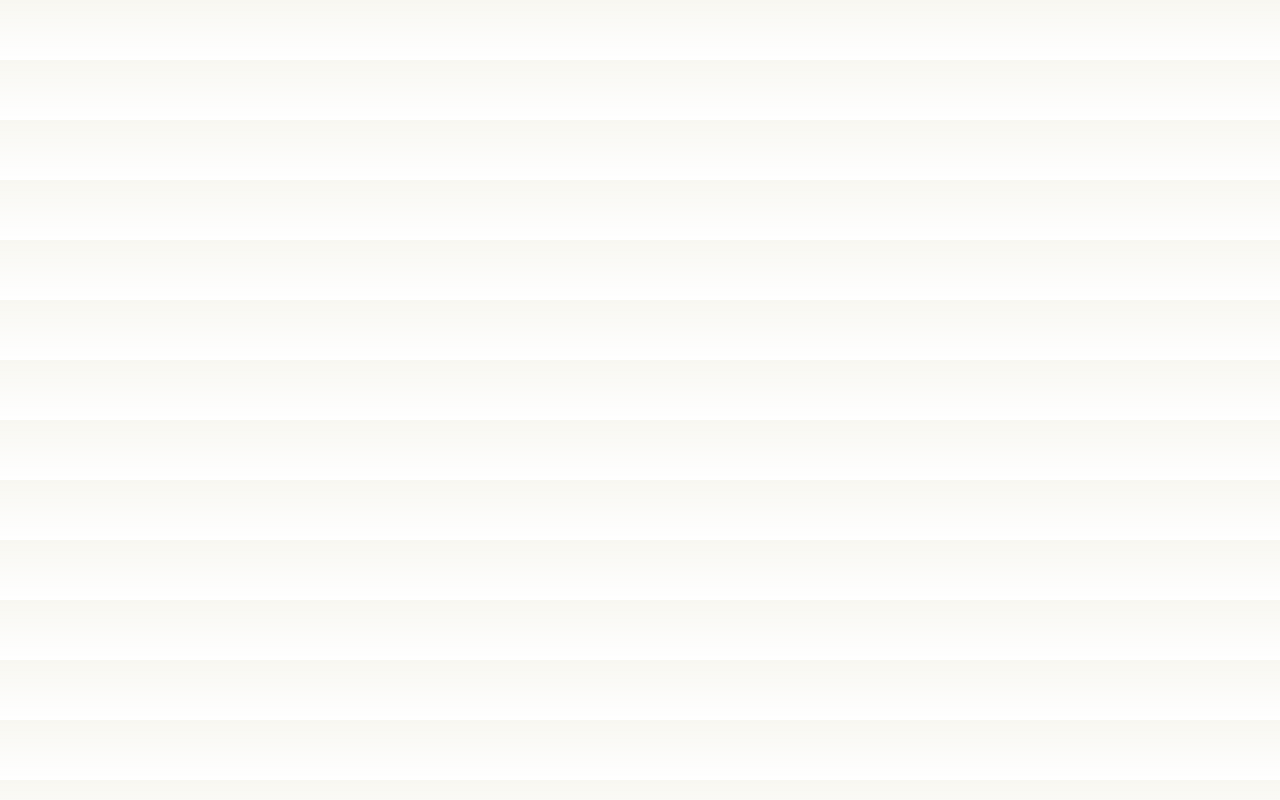
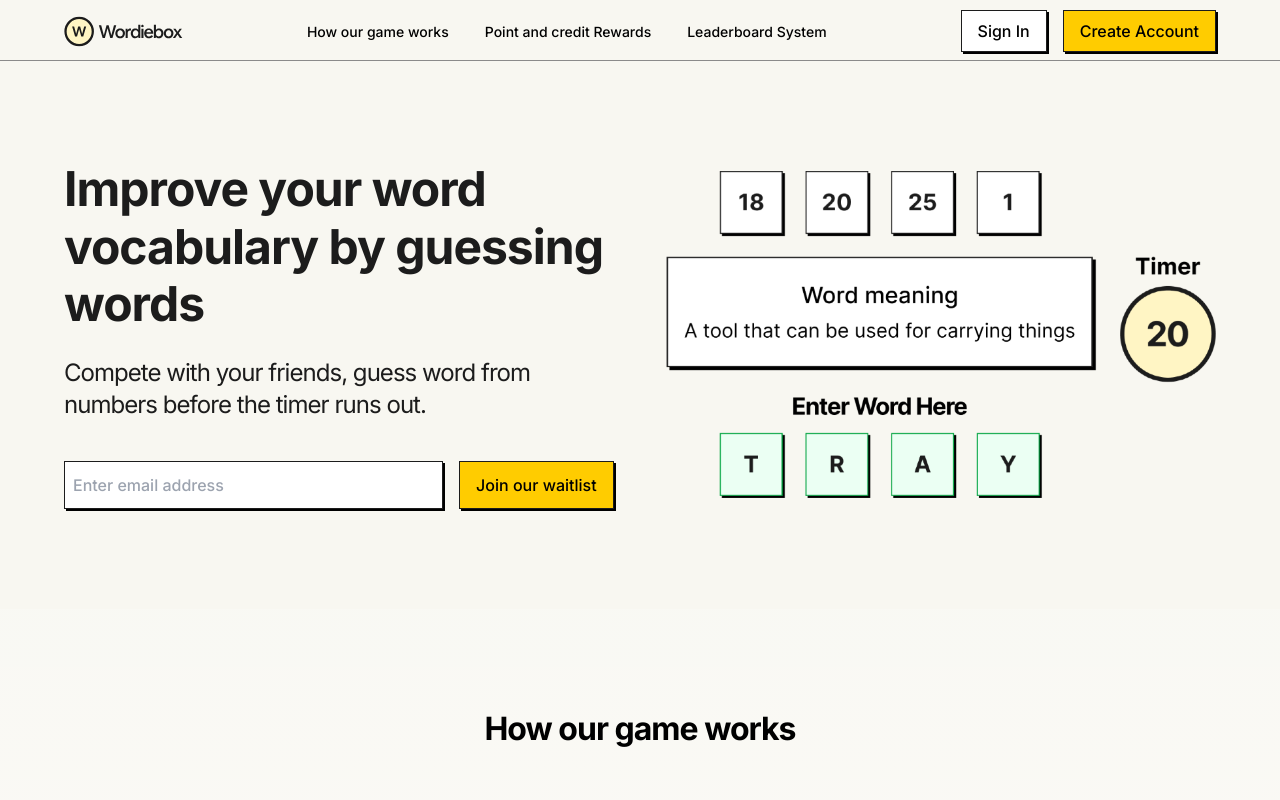
Before and after one commit to Wabjay/wordiebox, a Next.js app: page / in a window 1280 px wide. Before the commit this address had no page. Shown: the top 800 px of the page. Built offline with nearby package versions, Linux system fonts and the light colour scheme.

Commit message:
Adjust Images for SEO

```diff
--- a/src/app/page.tsx
+++ b/src/app/page.tsx
@@ -3,17 +3,35 @@ import Image from 'next/image'
 import Link from 'next/link'
 import { redirect } from 'next/navigation'
 import { useState } from 'react'
+import Hero from '../component/home/hero'
+import Games from '../component/home/games'
+import Points from '../component/home/points'
+import Leaderboard from '../component/home/leaderboard'
+import Learn from '../component/home/learn'
+import Footer from '../component/home/footer'
+import LandingNavbar from '../component/navbars/Landing'
 
 export default function Home() {
 const [logged, setLogged] = useState(false)
-  if (!logged) {
-    redirect('/home')
+  if (logged) {
+    redirect('/dashboard')
   }
-  redirect('/dashboard')
+  // redirect('/dashboard')
 
   return (
-    <main className="flex min-h-screen flex-col items-center justify-between p-24">
+    <>
+    <LandingNavbar />
+    <main className="">
+  <div className="">
+      <Hero />
+      <Games />
+      <Points />
+      <Leaderboard />
+      <Learn />
+      <Footer />
+    </div>
+    </main>
+    </>
 
-    </main>
   )
 }
--- a/src/component/navbars/Landing.js
+++ b/src/component/navbars/Landing.js
@@ -21,7 +21,7 @@ const LandingNavbar = () => {
             <nav className="sticky top-0 z-10  block items-center  h-[40px] my-[10px]">
                 <div
                     className="flex flex-wrap place-self-center items-center justify-between  w-full laptop:max-w-[1152px] mx-auto">
-                    <Link href='/home' className="flex items-center" onClick={() => setVisibility(false)}>
+                    <Link href='/' className="flex items-center" onClick={() => setVisibility(false)}>
                         <Image src={Logo} width="119" height="37" className="w-[119px] h-[37px] mr-3"
                             alt="Game Logo" />
                     </Link>
@@ -50,9 +50,9 @@ const LandingNavbar = () => {
                                 <div className="flex font-medium flex-row items-center gap-[50px] desktop:gap-[134px]">
 
                                     <ul className="flex font-medium flex-row items-center gap-6 desktop:gap-9">
-                                        <li className=""> <Link smooth href='/home#game' className="text-[##636363] text-[14px] font-medium">How our game works</Link> </li>
-                                        <li className=""> <Link smooth href='/home#points' className="text-[##636363] text-[14px] font-medium">Point and credit Rewards</Link> </li>
-                                        <li className="">  <Link href='/home#leaderboard' className="text-[##636363] text-[14px] font-medium">Leaderboard System</Link> </li>
+                                        <li className=""> <Link smooth href='/#game' className="text-[##636363] text-[14px] font-medium">How our game works</Link> </li>
+                                        <li className=""> <Link smooth href='/#points' className="text-[##636363] text-[14px] font-medium">Point and credit Rewards</Link> </li>
+                                        <li className="">  <Link href='/#leaderboard' className="text-[##636363] text-[14px] font-medium">Leaderboard System</Link> </li>
                                     </ul>
                                     <div className="flex font-medium flex-row items-center gap-4">
                                         <Link smooth href="/auth/signIn"
--- a/src/globals.css
+++ /dev/null
@@ -1,34 +0,0 @@
-@tailwind base;
-@tailwind components;
-@tailwind utilities;
-
-:root {
-  --foreground-rgb: 0, 0, 0;
-  --background-start-rgb: 214, 219, 220;
-  --background-end-rgb: 255, 255, 255;
-}
-
-@media (prefers-color-scheme: dark) {
-  :root {
-    --foreground-rgb: 255, 255, 255;
-    --background-start-rgb: 0, 0, 0;
-    --background-end-rgb: 0, 0, 0;
-  }
-}
-
-@font-face {
-  font-family: "Comic Sans MS";
-  src: local("Comic Sans MS"),
-   url("/public/assets/font/ComicSansMS3.ttf") format("truetype");
-  font-weight: normal;
- }
-
-body {
-  color: rgb(var(--foreground-rgb));
-  background: linear-gradient(
-      to bottom,
-      transparent,
-      rgb(var(--background-end-rgb))
-    )
-    rgb(var(--background-start-rgb));
-}
--- a/src/layout.tsx
+++ /dev/null
@@ -1,42 +0,0 @@
-import type { Metadata } from 'next'
-import { Inter } from 'next/font/google'
-import './globals.css'
-import GoogleAnalytics from '@/src/app/GoogleAnalytics'
-import Logo from '@/public/Logo.svg'
-
-const inter = Inter({ subsets: ['latin'] })
-
-export const metadata: Metadata = {
-  title: 'Wordiebox',
-  description: 'Wordiebox is a puzzle word game to guess new words from its meaning, Fill in words based on number representation from the number index before  the time runs down. Compete with your friends to earn points and move top of the leaderboard in no time.',
-  keywords: 'Game, Word Game',
-  icons: {
-    icon: [
-      {
-        rel: 'icon',
-        media: '(prefers-color-scheme: light)',
-        url: './../public/Logo.svg',
-        href: './../public/Logo.svg',
-      },
-      {
-        rel: 'icon',
-        media: '(prefers-color-scheme: dark)',
-        url: './../public/Logo.svg',
-        href: './../public/Logo.svg',
-      },
-    ],
-  },
-}
-
-export default function RootLayout({
-  children,
-}: {
-  children: React.ReactNode
-}) {
-  return (
-    <html lang="en">
-      <body className={`"w-full mx-auto mt-[60px] bg-[#F8F7F1] ${inter.className}`}>{children}</body>
-      <GoogleAnalytics />
-      </html>
-  )
-}
--- a/src/page.tsx
+++ /dev/null
@@ -1,19 +0,0 @@
-'use client'
-import Image from 'next/image'
-import Link from 'next/link'
-import { redirect } from 'next/navigation'
-import { useState } from 'react'
-
-export default function Home() {
-const [logged, setLogged] = useState(false)
-  if (!logged) {
-    redirect('/home')
-  }
-  redirect('/dashboard')
-
-  return (
-    <main className="flex min-h-screen flex-col items-center justify-between p-24">
-
-    </main>
-  )
-}
```
Also changed, not shown: 1 other file (tests, documents, lock files or other folders).
